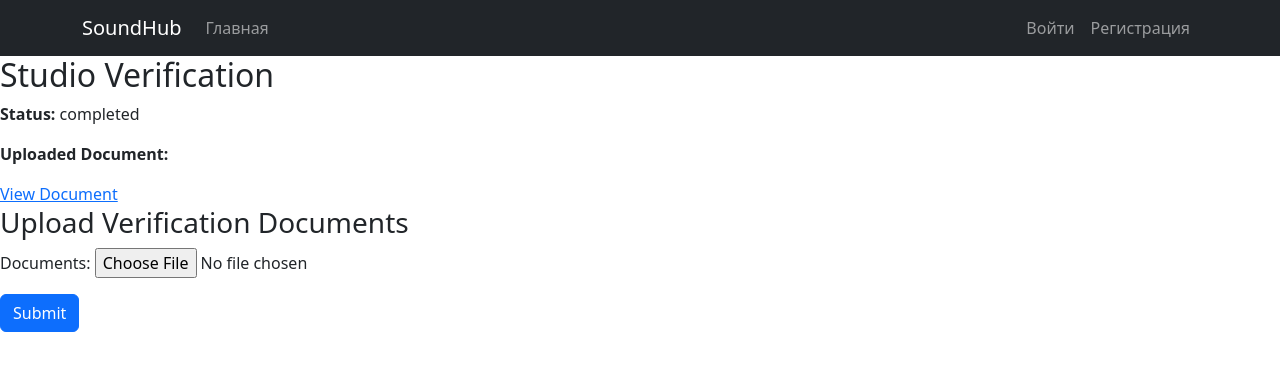
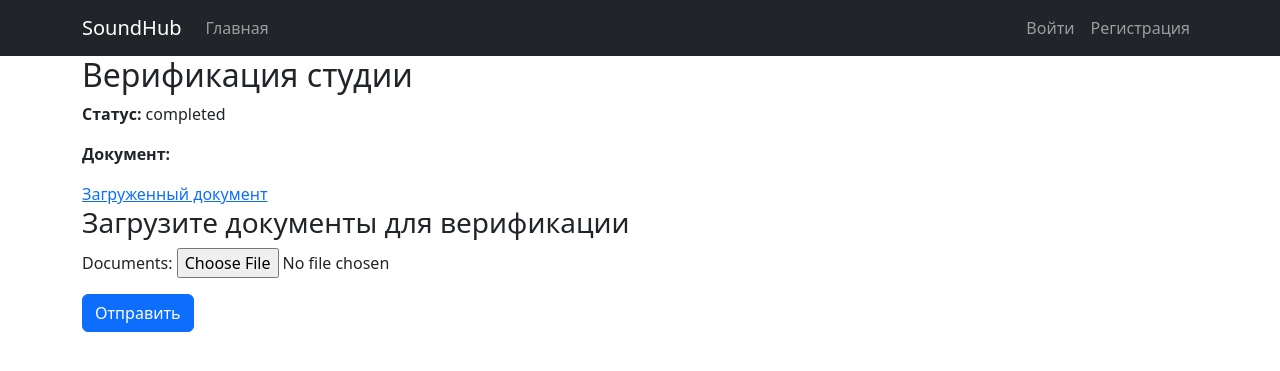
Before and after one commit to Demi-Play/SoundHub-v2, a Django app: template core/templates/studio_verification.html in a window 1280 px wide. Shown: the top 371 px of the page. Run offline with Django 5.2, Linux system fonts and the light colour scheme; tables that the repository leaves empty hold one stand-in row (values such as "Sample post"); the template is opened without the code that fills it: values that come from a table or form of the project are taken from there, most other values are stand-ins (such as "Sample title", 1, 10 or a date in 2020); parts of the project's set-up code (start-up, migrations or seed data) failed here and were passed over.

Commit message:
Global gix 1

```diff
--- a/core/studios/urls.py
+++ b/core/studios/urls.py
@@ -44,6 +44,7 @@ urlpatterns = [
 
     # URL для владельцев студий
     path('', studios_list_view, name='studio_list'),
+    path('my/', studio_list_create_view, name='studio_list'),
     path('create/', create_studio_request_view, name='create_studio'),
     path('verify/', studio_verification_view, name='studio_verification'),
     path('<int:studio_id>/edit/', studio_retrieve_update_view, name='studio_retrieve_update'),
--- a/core/studios/views.py
+++ b/core/studios/views.py
@@ -63,7 +63,7 @@ def studio_retrieve_update_view(request, studio_id):
         form = StudioForm(request.POST, request.FILES, instance=studio)
         if form.is_valid():
             form.save()
-            return redirect('studio_list')
+            return redirect('studios:studio_list')
     else:
         form = StudioForm(instance=studio)
 
--- a/core/templates/studio_detail.html
+++ b/core/templates/studio_detail.html
@@ -65,6 +65,7 @@
                         {% for equipment in studio.equipment_list %}
                             <div class="list-group-item">
                                 {{ equipment }}
+
                             </div>
                         {% empty %}
                             <p class="text-muted">Нет оборудования</p>
--- a/core/templates/studio_verification.html
+++ b/core/templates/studio_verification.html
@@ -3,17 +3,19 @@
 {% block title %}Studio Verification{% endblock %}
 
 {% block content %}
-    <h2>Studio Verification</h2>
-    <p><strong>Status:</strong> {{ verification.status }}</p>
+<div class='container'>
+    <h2>Верификация студии</h2>
+    <p><strong>Статус:</strong> {{ verification.status }}</p>
     {% if verification.document %}
-        <p><strong>Uploaded Document:</strong></p>
-        <a href="{{ verification.document.url }}" target="_blank">View Document</a>
+        <p><strong>Документ:</strong></p>
+        <a href="{{ verification.document.url }}" target="_blank">Загруженный документ</a>
     {% endif %}
 
-    <h3>Upload Verification Documents</h3>
+    <h3>Загрузите документы для верификации</h3>
     <form method="post" enctype="multipart/form-data">
         {% csrf_token %}
         {{ form.as_p }}
-        <button type="submit" class="btn btn-primary">Submit</button>
+        <button type="submit" class="btn btn-primary">Отправить</button>
     </form>
+</div>
 {% endblock %}
--- a/core/users/templates/users/dashboards/studio_owner_dashboard.html
+++ b/core/users/templates/users/dashboards/studio_owner_dashboard.html
@@ -67,12 +67,12 @@
                             <a href="{% url 'studios:studio_statistics' studio.id %}" class="list-group-item list-group-item-action">
                                 <i class="fas fa-chart-bar me-2"></i>Общая статистика
                             </a>
-                            <a href="{% url 'studios:studio_finances' studio.id %}" class="list-group-item list-group-item-action">
+                            <!--<a href="{% url 'studios:studio_finances' studio.id %}" class="list-group-item list-group-item-action">
                                 <i class="fas fa-money-bill me-2"></i>Финансы
                             </a>
                             <a href="{% url 'studios:studio_reviews' studio.id %}" class="list-group-item list-group-item-action">
                                 <i class="fas fa-star me-2"></i>Отзывы
-                            </a>
+                            </a>-->
                         </div>
                         {% endwith %}
                     {% else %}
```
Also changed, not shown: 1.json (added, +8 -0 lines), core/users/admin.py (+14 -1 lines), requirements.txt (added, +11 -0 lines), README.md, core/db.sqlite3, 1 other file.
